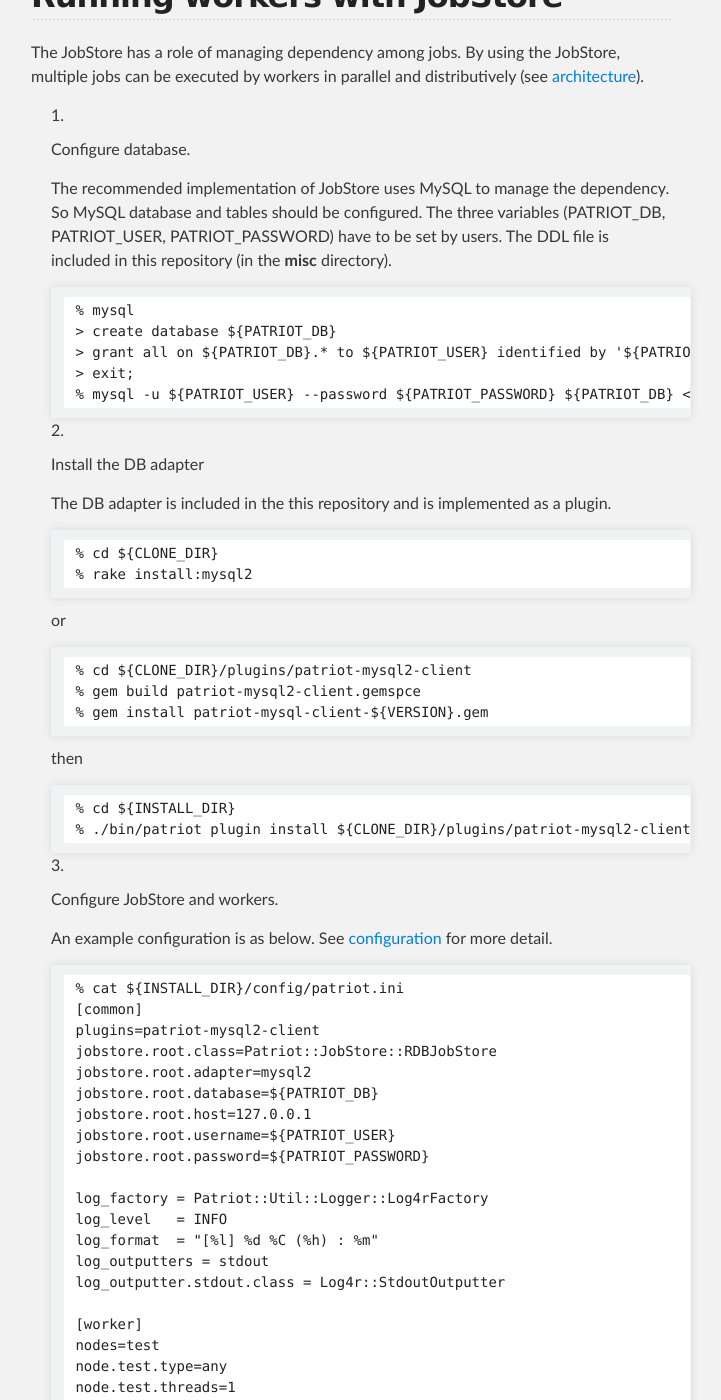
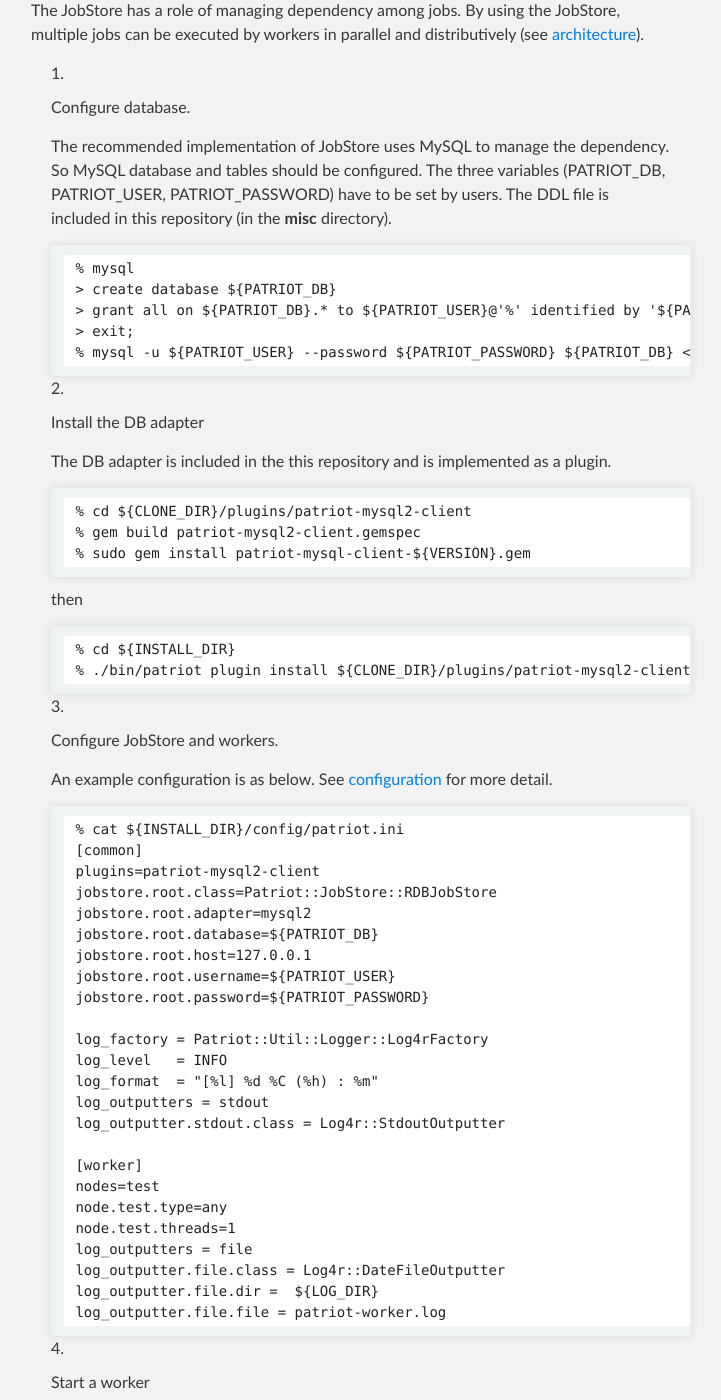
Before and after one commit to CyberAgent/patriot-workflow-scheduler, a Jekyll site: the page built from index.md, in a window 1280 px wide and 1400 px high, scrolled down 1432 px. Shown: the whole window, without its empty margins (289-1010 px from the left). Built offline with Jekyll 4.4.1, drawn with Linux system fonts in a browser that asks for light colours; Markdown is read by kramdown in place of the engine named in the settings; some of the changed text lies outside the part shown.

Commit message:
fix installation guide

````diff
--- a/index.md
+++ b/index.md
@@ -14,10 +14,8 @@
 ```
 % git clone https://github.com/CyberAgent/patriot-workflow-scheduler.git
 % cd patriot-workflow-scheduler
-% rake install
-# or (if rspec or bundler is not installed)
-# % gem build patriot-workflow-scheduler.gemspec
-# % gem install patriot-workflow-scheduler-<$VERSION>.gem
+% gem build patriot-workflow-scheduler.gemspec
+% sudo gem install patriot-workflow-scheduler-<$VERSION>.gem
 % patriot-init ${INSTALL_DIR}
 % cd ${INSTALL_DIR}
 % ./bin/patriot execute 2015-04-01 batch/sample/daily/test.pbc
@@ -62,7 +61,7 @@
     ```
     % mysql
     > create database ${PATRIOT_DB}
-    > grant all on ${PATRIOT_DB}.* to ${PATRIOT_USER} identified by '${PATRIOT_PASSWORD}'
+    > grant all on ${PATRIOT_DB}.* to ${PATRIOT_USER}@'%' identified by '${PATRIOT_PASSWORD}'
     > exit;
     % mysql -u ${PATRIOT_USER} --password ${PATRIOT_PASSWORD} ${PATRIOT_DB} <  misc/mysql.sql
     ```
@@ -72,19 +71,16 @@
     The DB adapter is included in the this repository and is implemented as a plugin.
 
     ```
-    % cd ${CLONE_DIR}
-    % rake install:mysql2
+    % cd ${CLONE_DIR}/plugins/patriot-mysql2-client
+    % gem build patriot-mysql2-client.gemspec
+    % sudo gem install patriot-mysql-client-${VERSION}.gem
     ```
-or
-    ```
-    % cd ${CLONE_DIR}/plugins/patriot-mysql2-client
-    % gem build patriot-mysql2-client.gemspce
-    % gem install patriot-mysql-client-${VERSION}.gem
-    ```
-then
+
+    then
+
     ```
     % cd ${INSTALL_DIR}
-    % ./bin/patriot plugin install ${CLONE_DIR}/plugins/patriot-mysql2-client/pkg/patriot-mysql-client-${VERSION}.gem # (or ${CLONE_DIR}/plugins/patriot-mysql2-client/patriot-mysql-client-${VERSION}.gem
+    % ./bin/patriot plugin install ${CLONE_DIR}/plugins/patriot-mysql2-client/patriot-mysql-client-${VERSION}.gem
     ```
 
 3. Configure JobStore and workers.
````
Also changed, not shown: other parts of index.md (+4 -1 lines).
